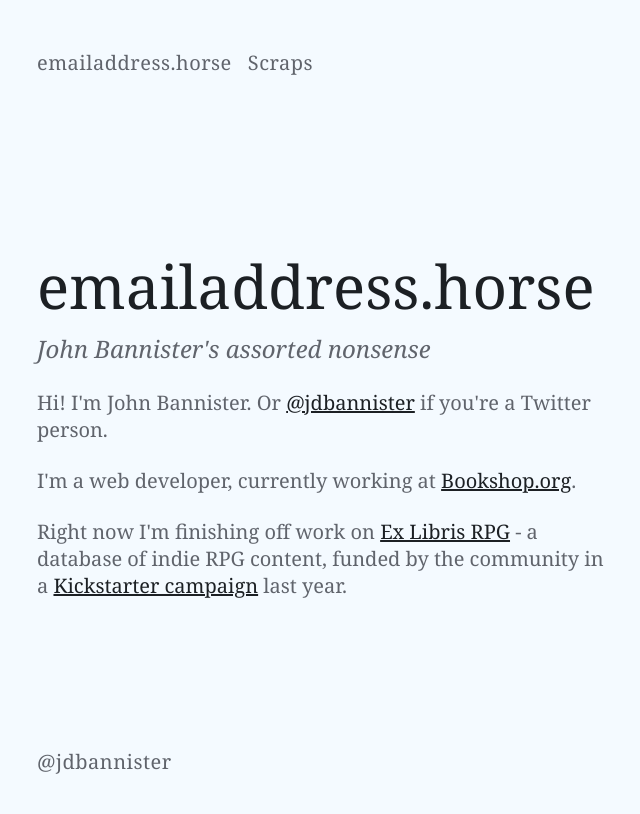
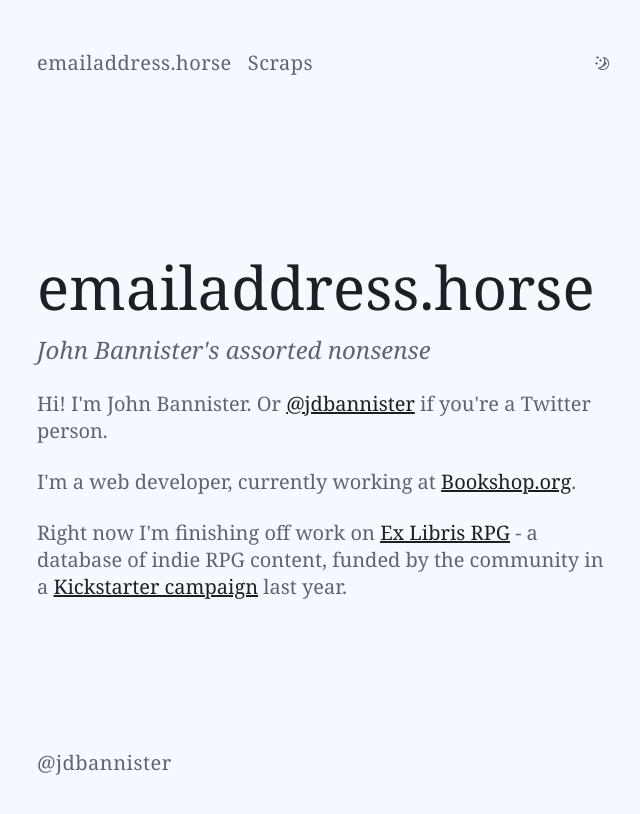
Before and after one commit to jdbann/emailaddress.horse, a Next.js app: page / in a window 1280 px wide. Shown: the top 814 px of the page, without its empty margins (67-707 px from the left). Built offline with nearby package versions, Linux system fonts and the light colour scheme.

Commit message:
Add ThemeSwitcher

```diff
--- /dev/null
+++ b/components/Button.tsx
@@ -0,0 +1,26 @@
+import { styled } from "../stitches.config";
+
+const Button = styled("button", {
+  margin: "$0",
+  padding: "$2",
+  borderRadius: "$small",
+  color: "$slate11",
+  cursor: "pointer",
+  boxSizing: "border-box",
+
+  "&:hover, &:focus": {
+    backgroundColor: "$slate3",
+    color: "$slate12",
+  },
+
+  variants: {
+    style: {
+      ghost: {
+        border: "none",
+        backgroundColor: "transparent",
+      },
+    },
+  },
+});
+
+export default Button;
--- a/components/Layout.tsx
+++ b/components/Layout.tsx
@@ -4,6 +4,7 @@ import Cluster from "./composition/Cluster";
 import Container from "./composition/Container";
 
 import * as Nav from "./Nav";
+import ThemeSwitcher from "./ThemeSwitcher";
 
 type LayoutProps = {
   title?: string;
@@ -26,12 +27,14 @@ const Layout: React.FC<LayoutProps> = ({ children, title }) => {
           direction="column"
           css={{ gap: "$32" }}
         >
-          <header>
+          <Cluster as="header" spaced css={{ width: "$100" }}>
             <Nav.Root>
               <Nav.Link href="/">emailaddress.horse</Nav.Link>
               <Nav.Link href="/scraps">Scraps</Nav.Link>
             </Nav.Root>
-          </header>
+
+            <ThemeSwitcher />
+          </Cluster>
 
           <main>{children}</main>
 
--- /dev/null
+++ b/components/ThemeSwitcher.tsx
@@ -0,0 +1,29 @@
+import { MoonIcon, SunIcon } from "@radix-ui/react-icons";
+import { useTheme } from "next-themes";
+import React, { useEffect, useState } from "react";
+import Button from "./Button";
+
+const ThemeSwitcher: React.FC<React.HTMLProps<HTMLButtonElement>> = (props) => {
+  const [mounted, setMounted] = useState(false);
+  const { theme, setTheme } = useTheme();
+
+  useEffect(() => setMounted(true), []);
+
+  if (!mounted) return null;
+  const darkMode = theme == "dark";
+  const toggleTheme = () => setTheme(darkMode ? "light" : "dark");
+
+  return (
+    <Button
+      css={{ "& svg": { display: "block" } }}
+      onClick={toggleTheme}
+      type="button"
+      style="ghost"
+      aria-label="switch between light and dark theme"
+    >
+      {darkMode ? <SunIcon /> : <MoonIcon />}
+    </Button>
+  );
+};
+
+export default ThemeSwitcher;
--- a/components/composition/Cluster.tsx
+++ b/components/composition/Cluster.tsx
@@ -39,6 +39,19 @@ export default styled(Cluster, {
       column: {
         flexDirection: "column",
       },
+      row: {
+        flexDirection: "row",
+      },
+    },
+    spaced: {
+      true: {
+        justifyContent: "space-between",
+      },
     },
   },
+
+  defaultVariants: {
+    direction: "row",
+    spaced: false,
+  },
 });
--- a/components/composition/Container.tsx
+++ b/components/composition/Container.tsx
@@ -1,6 +1,8 @@
 import { styled } from "../../stitches.config";
 
 export default styled("div", {
+  boxSizing: "content-box",
+
   variants: {
     width: {
       measure: {
--- a/package.json
+++ b/package.json
@@ -11,6 +11,7 @@
   "dependencies": {
     "@fontsource/fraunces": "^4.5.2",
     "@radix-ui/colors": "^0.1.8",
+    "@radix-ui/react-icons": "^1.1.0",
     "@stitches/react": "^1.2.7",
     "modern-css-reset": "^1.4.0",
     "next": "12.1.0",
--- a/pages/_app.tsx
+++ b/pages/_app.tsx
@@ -10,9 +10,11 @@ const globalStyles = globalCss({
     transition: "none",
   },
 
-  html: {
+  "*": {
     fontFamily: "$serif",
     fontVariationSettings: '"WONK" 1,"SOFT" 100',
+    transitionProperty: "all",
+    transition: "$quick",
   },
   body: {
     backgroundColor: "$blue2",
@@ -20,7 +22,6 @@ const globalStyles = globalCss({
   },
   a: {
     color: "inherit",
-    transition: "$quick",
   },
 });
 
@@ -31,7 +32,6 @@ function MyApp({ Component, pageProps }: AppProps) {
       defaultTheme="system"
       attribute="class"
       value={{ dark: darkTheme }}
-      disableTransitionOnChange
     >
       <Component {...pageProps} />
     </ThemeProvider>
--- a/stitches.config.ts
+++ b/stitches.config.ts
@@ -114,9 +114,13 @@ export const {
       "5xl": "64rem",
       "6xl": "72rem",
       "7xl": "80rem",
+      "100": "100%",
     },
     transitions: {
-      quick: "300ms cubic-bezier(.4,0,.2,1)",
+      quick: "all 150ms cubic-bezier(.4,0,.2,1)",
+    },
+    radii: {
+      small: "4px",
     },
   },
 });
```
Also changed, not shown: 1 other file (tests, documents, lock files or other folders).
